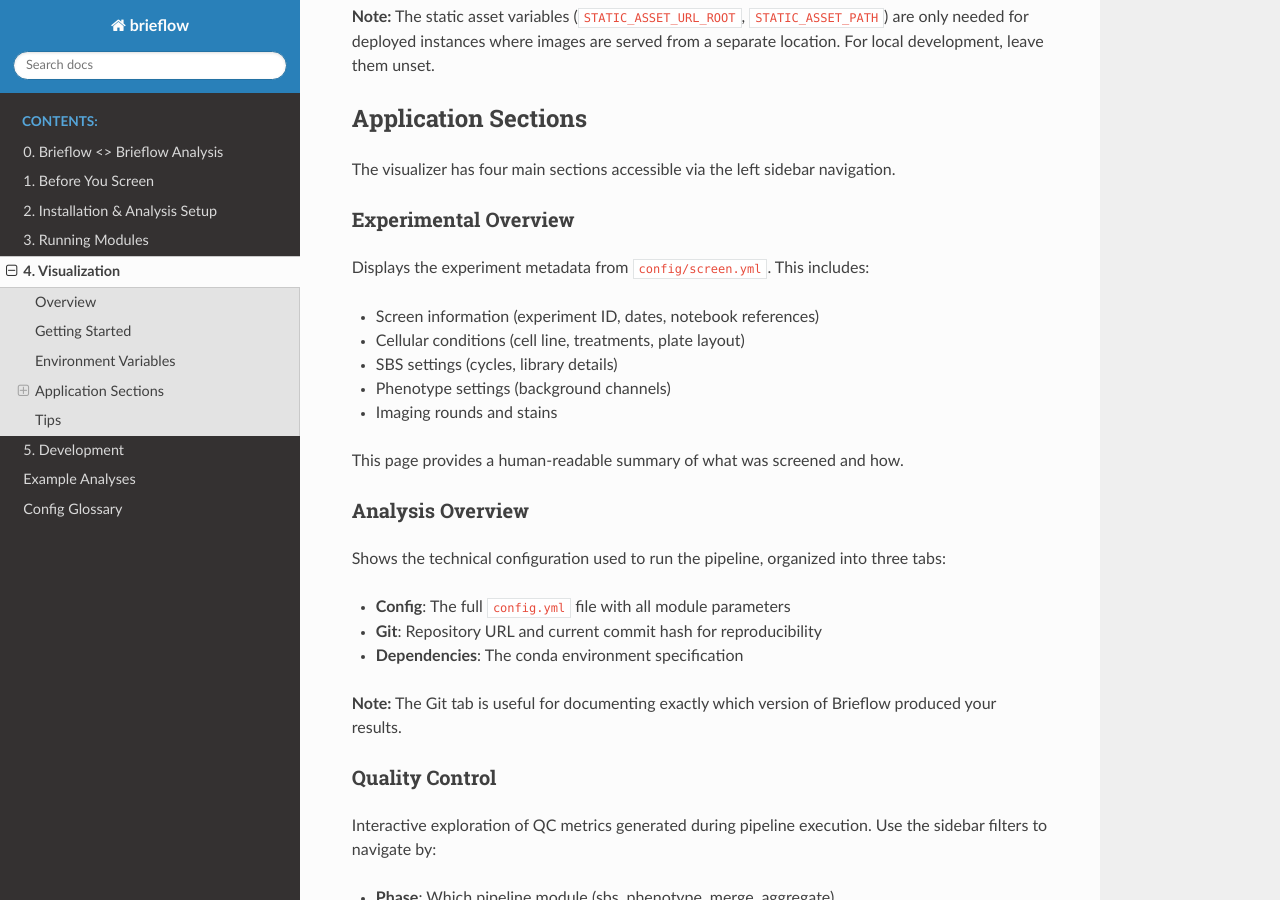
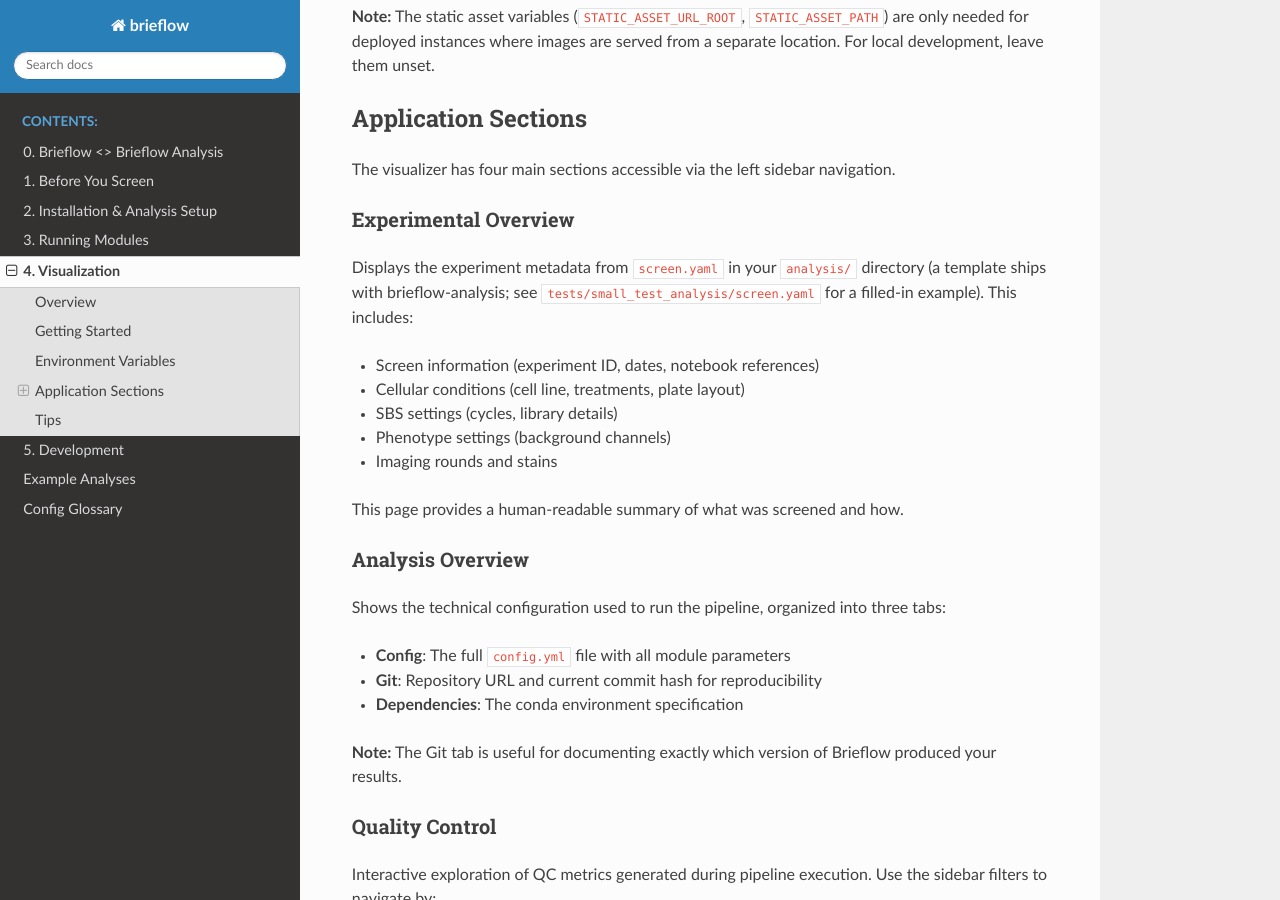
Before and after one commit to cheeseman-lab/brieflow, a Sphinx documentation site: the page built from docs/source/4.visualization.md, in a window 1280 px wide and 900 px high, scrolled down 1636 px. Built offline with Sphinx 7.4.7 and the Read the Docs theme 3.1.0, drawn with Linux system fonts in a browser that asks for light colours.

Commit message:
Add a screen.yaml for the small test dataset
The visualizer's Screen Overview page shows the screen.yaml named by
SCREEN_PATH, but the small test shipped none. Add one in the brieflow-analysis
marimo template format, filled in from the small test's config, sample sheets
and barcode library, and document how to launch the visualizer on the test
output (tiff or --zarr). The Experimental Overview docs now name screen.yaml
instead of config/screen.yml.

Co-Authored-By: Claude Opus 5.5 (1M context) <noreply@anthropic.com>
Claude-Session: https://claude.ai/code/session_01BSwvCbp9FttUz3KskfQbpC

```diff
--- a/docs/source/4.visualization.md
+++ b/docs/source/4.visualization.md
@@ -67,7 +67,7 @@ The visualizer has four main sections accessible via the left sidebar navigation
 
 ### Experimental Overview
 
-Displays the experiment metadata from `config/screen.yml`.
+Displays the experiment metadata from `screen.yaml` in your `analysis/` directory (a template ships with brieflow-analysis; see `tests/small_test_analysis/screen.yaml` for a filled-in example).
 This includes:
 
 - Screen information (experiment ID, dates, notebook references)
```
Also changed, not shown: docs/source/2.installation_analysis_setup.md (+9 -0 lines), 1 other file.
